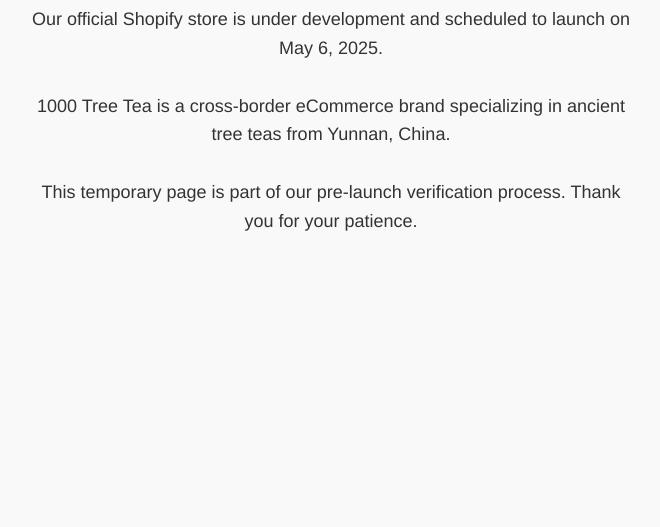
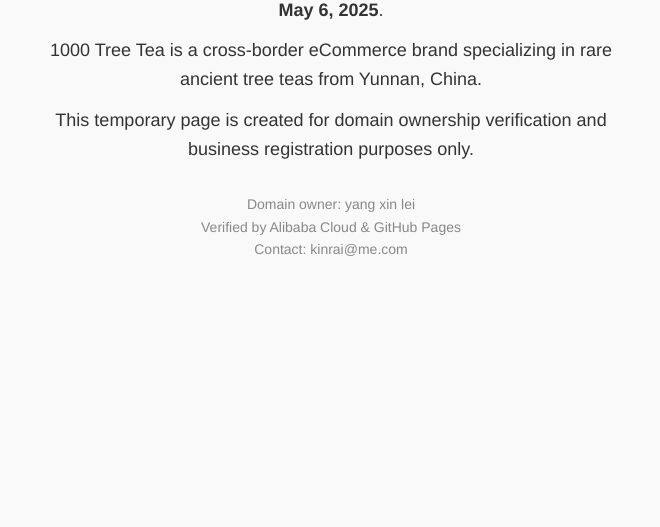
Before and after one commit to derasskin/1000TreeTea, a plain HTML site: page index.html in a window 1280 px wide. Shown: the part 273-800 px from the top of the page, without its empty margins (309-969 px from the left). Drawn offline with Linux system fonts and the light colour scheme.

Commit message:
index.html

```diff
--- a/index.html
+++ b/index.html
@@ -1,4 +1,3 @@
-
 <!DOCTYPE html>
 <html lang="en">
 <head>
@@ -10,7 +9,7 @@
       background-color: #f9f9f9;
       color: #333;
       text-align: center;
-      padding-top: 15%;
+      padding: 12%;
       margin: 0;
     }
     h1 {
@@ -21,17 +20,25 @@
       font-size: 18px;
       line-height: 1.6;
       max-width: 600px;
-      margin: 0 auto;
+      margin: 0 auto 12px;
       padding: 0 20px;
+    }
+    .small {
+      font-size: 14px;
+      color: #888;
+      margin-top: 30px;
     }
   </style>
 </head>
 <body>
   <h1>1000 Tree Tea</h1>
-  <p>
-    Our official Shopify store is under development and scheduled to launch on May 6, 2025. <br><br>
-    1000 Tree Tea is a cross-border eCommerce brand specializing in ancient tree teas from Yunnan, China. <br><br>
-    This temporary page is part of our pre-launch verification process. Thank you for your patience.
+  <p>Our official Shopify store is under development and scheduled to launch on <strong>May 6, 2025</strong>.</p>
+  <p>1000 Tree Tea is a cross-border eCommerce brand specializing in rare ancient tree teas from Yunnan, China.</p>
+  <p>This temporary page is created for domain ownership verification and business registration purposes only.</p>
+  <p class="small">
+    Domain owner: yang xin lei<br>
+    Verified by Alibaba Cloud & GitHub Pages<br>
+    Contact: kinrai@me.com
   </p>
 </body>
 </html>
```
